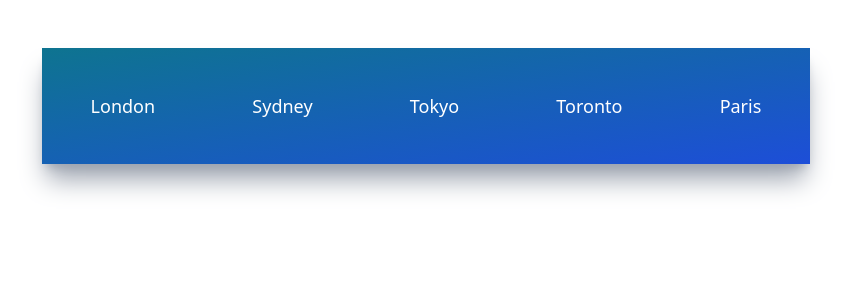
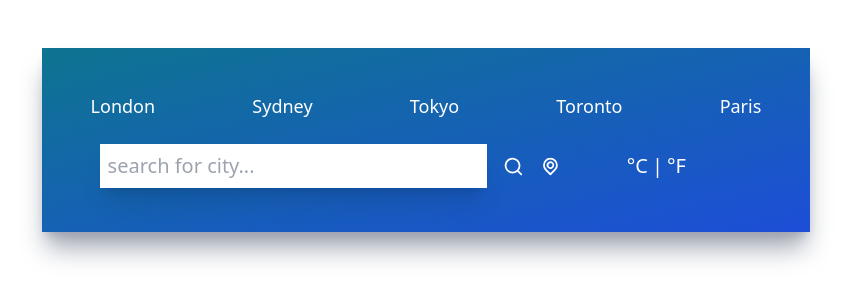
Before and after one commit to Oyawe/weather-app, a React (Vite) app: page / in a window 1280 px wide. Shown: the top 300 px of the page, without its empty margins (214-1065 px from the left). Built offline with nearby package versions, Linux system fonts and the light colour scheme.

Commit message:
Inputs(searchBar)

```diff
--- a/src/App.jsx
+++ b/src/App.jsx
@@ -1,4 +1,5 @@
 import "./App.css";
+import Inputs from "./components/Inputs";
 import TopButtons from "./components/TopButtons";
 // import UilReact from "@iconscout/react-unicons/icons/uil-react";
 
@@ -7,6 +8,7 @@ function App() {
     <div className="App">
       <div className="mx-auto max-w-screen-md mt-4 py-5 bg-gradient-to-br from-cyan-700 to-blue-700 h-fit shadow-xl shadow-gray-400">
         <TopButtons />
+        <Inputs />
       </div>
     </div>
   );
--- /dev/null
+++ b/src/components/Inputs.jsx
@@ -0,0 +1,35 @@
+// import React from 'react'
+import { UilSearch, UilLocationPoint } from "@iconscout/react-unicons";
+
+const Inputs = () => {
+  return (
+    <div className="flex flex-row justify-center my-6">
+      <div className="flex flex-row w-3/5 items-center justify-center space-x-4">
+        <input
+          type="text"
+          placeholder="Search for city..."
+          className="text-xl font-light p-2 w-full shadow-xl focus:outline-none capitalize placeholder:lowercase"
+        />
+        <UilSearch
+          size={25}
+          className="text-white cursor-pointer transition ease-out hover:scale-125"
+        />
+        <UilLocationPoint
+          size={25}
+          className="text-white cursor-pointer transition ease-out hover:scale-125"
+        />
+      </div>
+      <div className="flex flex-row w-1/4 items-center justify-center ">
+        <button name="metric" className="text-xl text-white font-light">
+          °C
+        </button>
+        <p className="text-xl text-white mx-1">|</p>
+        <button name="imperial" className="text-xl text-white font-light">
+          °F
+        </button>
+      </div>
+    </div>
+  );
+};
+
+export default Inputs;
```
